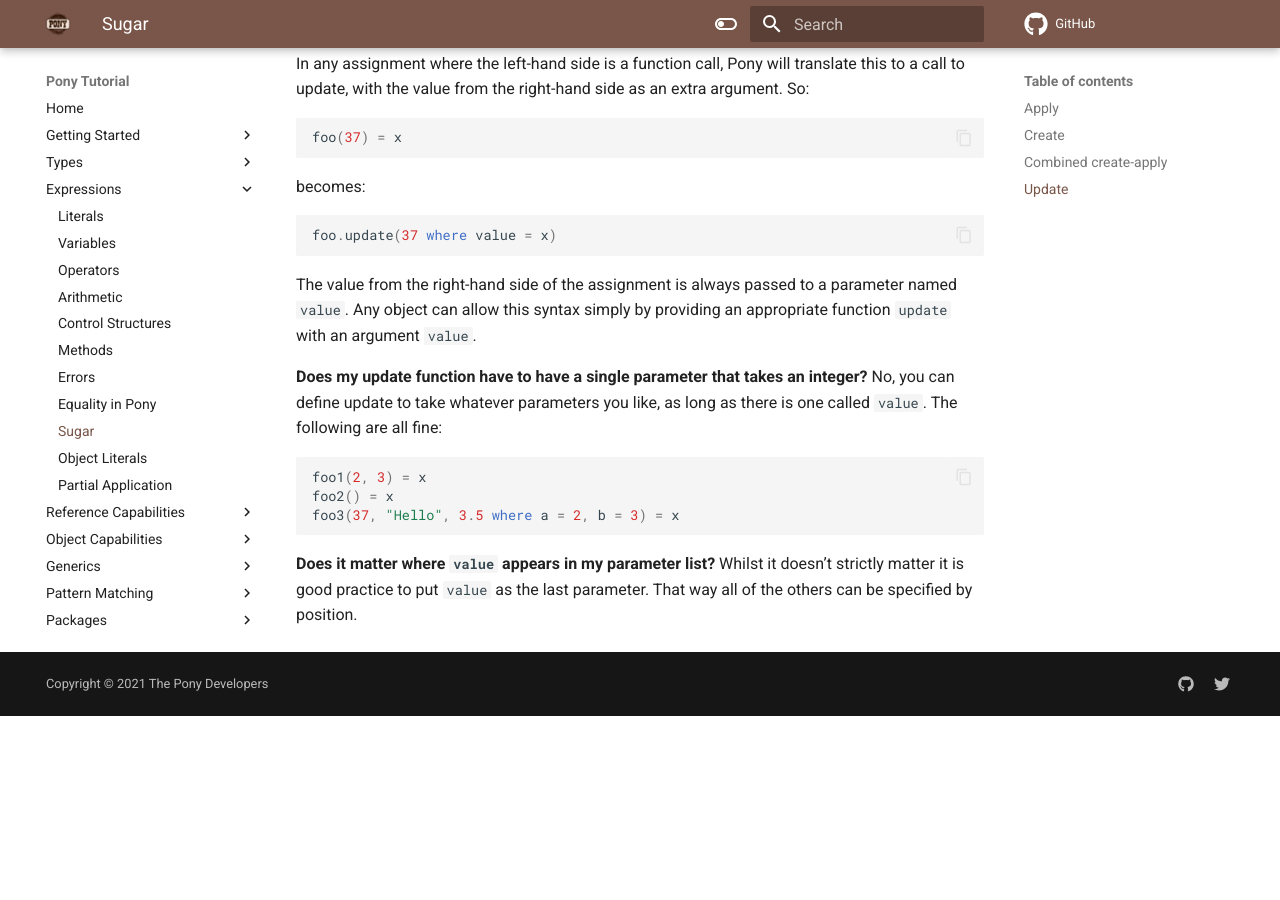
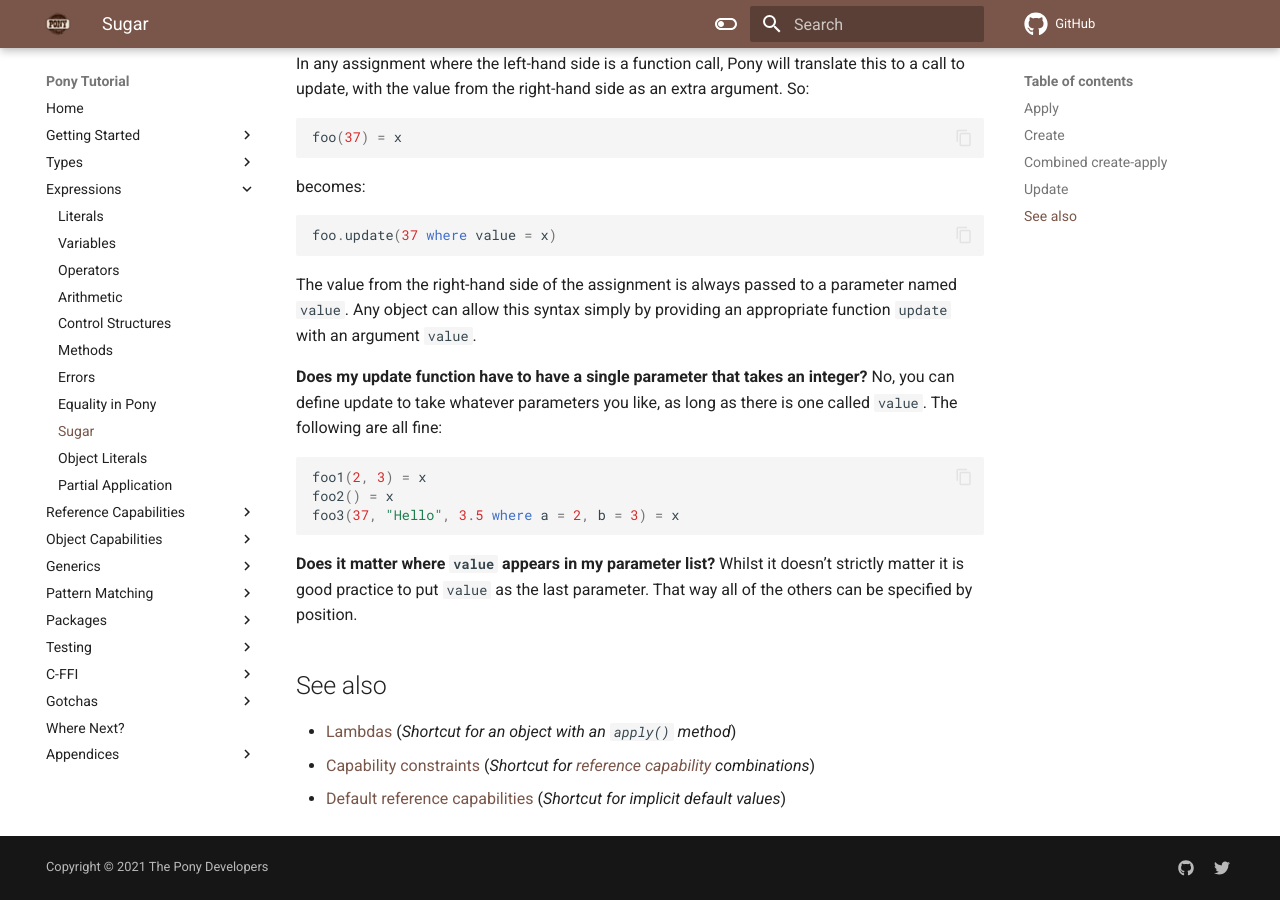
Before and after one commit to ponylang/pony-tutorial, an MkDocs documentation site: the page built from docs/expressions/sugar.md, in a window 1280 px wide and 900 px high, scrolled down 2364 px. Built offline with MkDocs 1.6.1 and Material for MkDocs 9.7.7, drawn with Linux system fonts in a browser that asks for light colours; comment, search, counter and statistics services are not loaded; before the commit the page ends 3080 px from its top, so only the background shows below that.

Commit message:
There's more sugar
Fix #535

````diff
--- a/docs/expressions/sugar.md
+++ b/docs/expressions/sugar.md
@@ -113,3 +113,8 @@
 ```
 
 __Does it matter where `value` appears in my parameter list?__ Whilst it doesn't strictly matter it is good practice to put `value` as the last parameter. That way all of the others can be specified by position.
+
+## See also
+* [Lambdas](https://tutorial.ponylang.io/expressions/object-literals#lambdas) (_Shortcut for an object with an `apply()` method_)
+* [Capability constraints](https://tutorial.ponylang.io/generics/generic-constraints.html) (_Shortcut for [reference capability](https://tutorial.ponylang.io/reference-capabilities/) combinations_)
+* [Default reference capabilities](https://tutorial.ponylang.io/generics/generics-and-reference-capabilities) (_Shortcut for implicit default values_)
````
